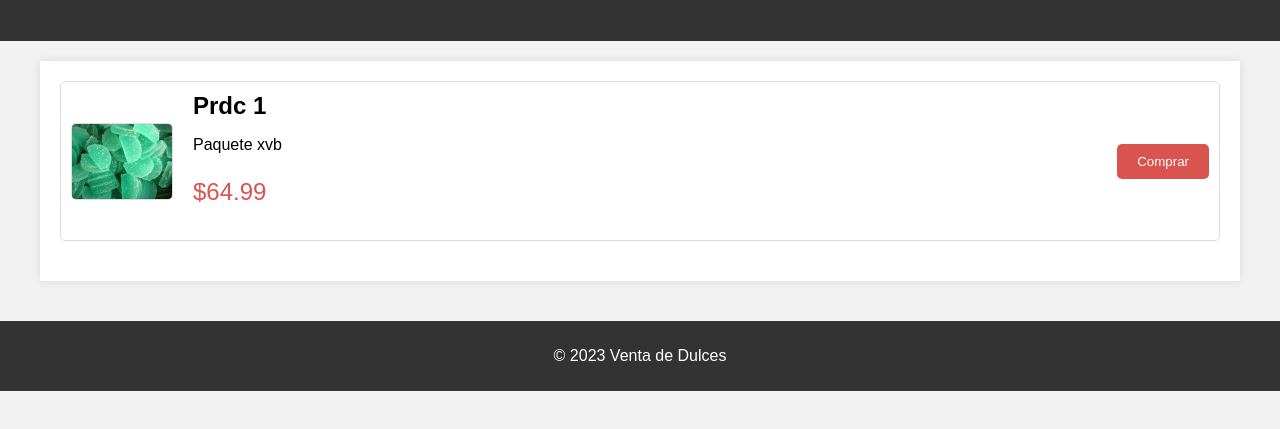
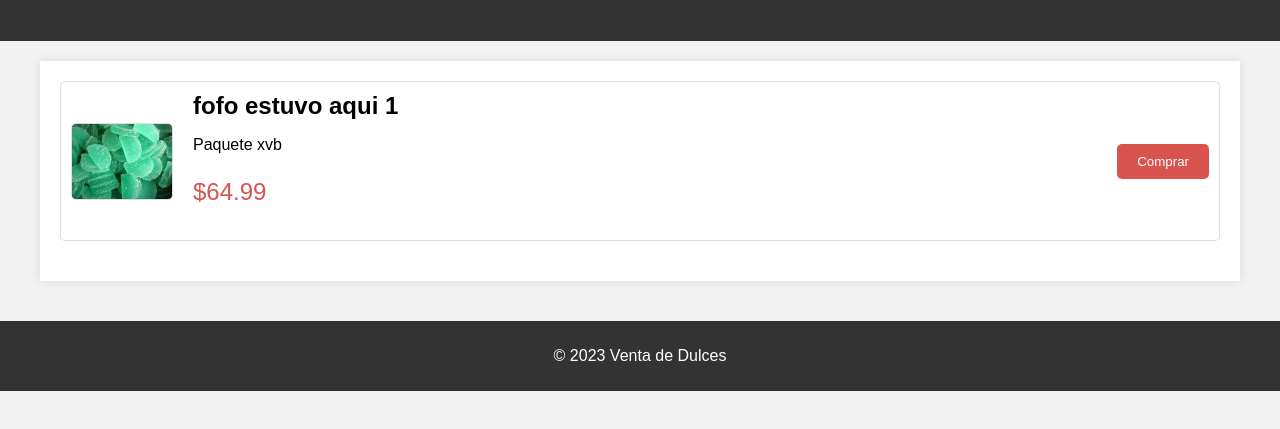
Before and after one commit to luckycpached/capched, a plain HTML site: page index.html in a window 1280 px wide. Shown: the part 89-518 px from the top of the page. Drawn offline with Linux system fonts and the light colour scheme.

Commit message:
Update index.html

```diff
--- a/index.html
+++ b/index.html
@@ -108,7 +108,7 @@
             <div class="product">
                 <img src="assets/kk.jpg" alt="Dulce 1">
                 <div class="product-details">
-                    <h2 class="product-name">Prdc 1</h2>
+                    <h2 class="product-name">fofo estuvo aqui  1</h2>
                     <p class="product-description"> Paquete xvb</p>
                     <p class="product-price">$64.99</p>
                 </div>
```
